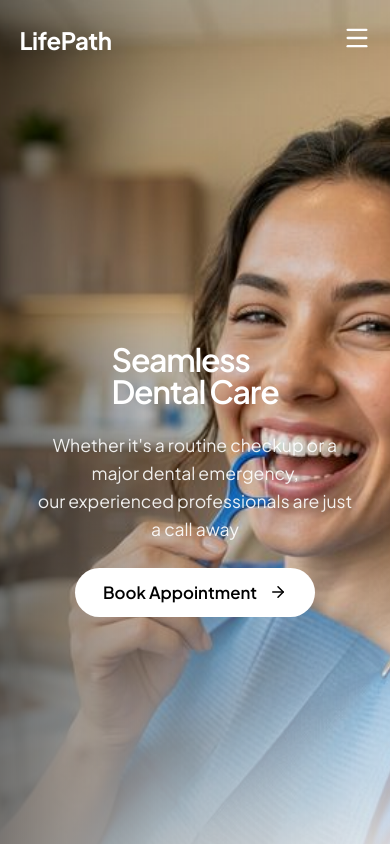
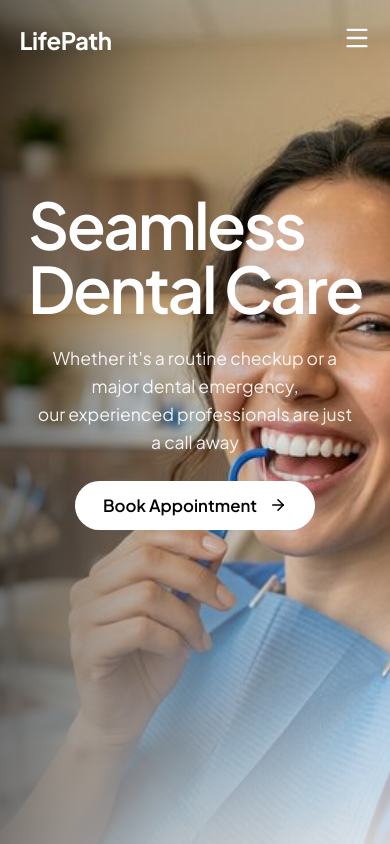
Before and after one commit to darlain71/dentist-site, a React (Vite) app: page / in a window 390 px wide. Shown: the top 844 px of the page. Built offline with nearby package versions, Linux system fonts and the light colour scheme.

Commit message:
style(hero): increase title size and shift up on mobile

```diff
--- a/src/index.css
+++ b/src/index.css
@@ -173,7 +173,7 @@ body {
 }
 
 .hero-title {
-  font-size: 6rem;
+  font-size: 7.5rem;
   line-height: 1;
   font-weight: 600;
   letter-spacing: -0.04em;
@@ -2005,7 +2005,10 @@ body {
 }
 
 @media (max-width: 768px) {
-  .hero-title, .inner-hero-title, .bravio-hero-title, .works-title, .new-about-title, .product-heading {
+  .hero-title {
+    font-size: 4.5rem !important;
+  }
+  .inner-hero-title, .bravio-hero-title, .works-title, .new-about-title, .product-heading {
     font-size: 2.5rem !important;
   }
   .about-title, .services-title {
@@ -2049,8 +2052,8 @@ body {
 
   .footer-links-grid {
     flex-direction: row;
-    justify-content: space-between;
-    gap: 1rem;
+    justify-content: flex-start;
+    gap: 4rem;
   }
   .footer-heading {
     font-size: 1.8rem;
@@ -2061,14 +2064,18 @@ body {
 }
 
 @media (max-width: 576px) {
-  .hero-title, .inner-hero-title, .bravio-hero-title, .works-title, .new-about-title, .product-heading, .about-title, .testimonials-title, .cta-title, .services-title {
+  .hero-title {
+    font-size: 4rem !important;
+  }
+  .inner-hero-title, .bravio-hero-title, .works-title, .new-about-title, .product-heading, .about-title, .testimonials-title, .cta-title, .services-title {
     font-size: 2rem !important;
   }
   .stats-number, .new-stat-number, .product-stats-number {
     font-size: 2rem;
   }
   .hero-content {
-    margin-top: 2rem;
+    margin-top: 8rem;
+    justify-content: flex-start;
     align-items: center;
     text-align: center;
   }
```
